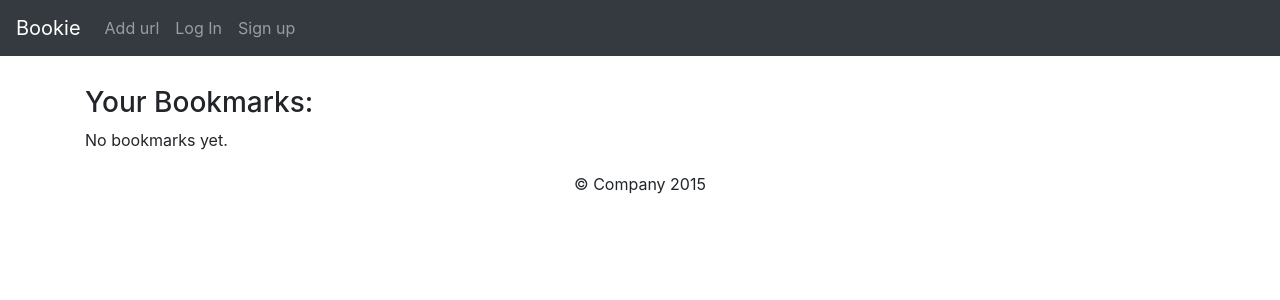
After one commit to ParikshithRaju/bookie, a Python web app: template templates/userPage.html in a window 1280 px wide. The commit adds this page. Shown: the top 300 px of the page. Run offline with Jinja, Linux system fonts and the light colour scheme; the template is opened without the code that fills it, so the values that code supplies are empty; some libraries are stand-ins or nearby versions.

Commit message:
added user page

```diff
--- a/__init__.py
+++ b/__init__.py
@@ -4,6 +4,7 @@ from flask import Flask
 from flask_sqlalchemy import SQLAlchemy
 from flask_login import LoginManager
 from flask_bcrypt import Bcrypt
+from flask_moment import Moment
 
 app = Flask(__name__)
 app.config['SECRET_KEY'] = "parikshithcr"
@@ -14,7 +15,9 @@ db = SQLAlchemy(app)
 
 login_manager = LoginManager()
 login_manager.session_protection = "strong"
-login_manager.login_view='login'
+login_manager.login_view = 'login'
 login_manager.init_app(app)
 
 bcrypt = Bcrypt(app)
+
+moment = Moment(app)
--- a/models.py
+++ b/models.py
@@ -31,5 +31,6 @@ class userDB(db.Model,UserMixin):
     password = db.Column(db.Text, nullable=False)
     bookmarks = db.relationship('bookmarkDB', backref='user', lazy='dynamic')
 
+
     def __repr__(self):
         return f'Username: {self.name}'
--- a/static/styles.css
+++ b/static/styles.css
@@ -16,3 +16,14 @@
 #login-page-box{
     margin-top: 5px;
 }
+
+ul{
+       list-style-type: none;
+}
+.card-footer{
+margin-top: 5px;
+}
+
+.container h3{
+    margin-top: 30px;
+}
--- a/templates/addUrlForm.html
+++ b/templates/addUrlForm.html
@@ -2,6 +2,7 @@
 {% extends "index.html" %}
 {% block mainContent %}
 <div class="container">
+  <h3 class="text-center">Add bookmark</h3>
   <form method="post">
     {{form.hidden_tag()}}
     {{ render_element(form.url,"bookmark","ex: https://www.facebook.com") }}
@@ -10,5 +11,5 @@
   </form>
 </div>
 {% endblock %}
-{% block bookmarks %}
+{% block recent_bookmarks %}
 {% endblock %}
--- a/templates/index.html
+++ b/templates/index.html
@@ -42,7 +42,7 @@
                     <a class="nav-link dropdown-toggle" href="#" id="navbarDropdown" role="button" data-toggle="dropdown" aria-haspopup="true" aria-expanded="false">
                         {{ user.name }}</a>
                         <div class="dropdown-menu" aria-labelledby="navbarDropdown">
-                              <a class="dropdown-item" href="#">Profile</a>
+                              <a class="dropdown-item" href= {{  url_for("user",userid=user.id)  }}>Profile</a>
                               <a class="dropdown-item" href={{url_for("logout")}}> Logout </a>
                         </div>
                     </li>
@@ -65,7 +65,7 @@
     </div>
     {% endblock %}
 
-    {% block bookmarks %}
+    {% block recent_bookmarks %}
     {% if user.is_authenticated %}
     <div class="container">
         <h3>Your recent bookmarks:</h3>
@@ -90,6 +90,8 @@
     <script src="https://cdn.jsdelivr.net/npm/popper.js@1.16.0/dist/umd/popper.min.js" integrity="sha384-Q6E9RHvbIyZFJoft+2mJbHaEWldlvI9IOYy5n3zV9zzTtmI3UksdQRVvoxMfooAo" crossorigin="anonymous"></script>
     <script src="https://stackpath.bootstrapcdn.com/bootstrap/4.5.0/js/bootstrap.min.js" integrity="sha384-OgVRvuATP1z7JjHLkuOU7Xw704+h835Lr+6QL9UvYjZE3Ipu6Tp75j7Bh/kR0JKI" crossorigin="anonymous"></script>
     <srcipt src="../static/script.js"></srcipt>
+        {{ moment.include_jquery() }}
+        {{ moment.include_moment() }}
 </body>
 
 </html>
--- a/templates/login.html
+++ b/templates/login.html
@@ -2,6 +2,7 @@
 {% from "macros.html" import render_element %}
 {% block mainContent %}
 <div class="container" id="login-page-box">
+    <h3 class="text-center">Login</h3>
     {% with messages = get_flashed_messages(with_categories=true) %}
         {% if messages %}
             {% for category,message in messages %}
@@ -28,5 +29,5 @@
   </form>
 </div>
 {% endblock %}
-{% block bookmarks %}
+{% block recent_bookmarks %}
 {% endblock %}
--- a/templates/macros.html
+++ b/templates/macros.html
@@ -32,9 +32,9 @@
             {% for bookmark in bookmarks %}
               <div class="card col-md-4 col-xs-12 col-sm-6" style="width: 18rem;">
                   <div class="card-body">
-                      <h5 class="card-title">{{ bookmark.description }}</h5>
-                      <p class="card-text">{{ bookmark.url }}</p>
-                      <a href="{{ bookmark.url }}" target="_blank" class="btn btn-primary">Go to link</a>
+                      <h5 class="card-title">{{ bookmark.description | truncate(50,killwords=True) }}</h5>
+                      <p class="card-text">{{ bookmark.url | truncate(50,killwords=True) }}</p>
+                      <a href="{{ bookmark.url }}" target="_blank" class="btn btn-dark">Go to link</a>
                   </div>
               </div>
             {% endfor %}
--- a/templates/signup.html
+++ b/templates/signup.html
@@ -2,6 +2,7 @@
 {% from "macros.html" import render_element %}
 {% block mainContent %}
 <div class="container">
+    <h3 class="text-center">Sign Up</h3>
     <form method="post">
         {{form.hidden_tag()}}
         {{ render_element(form.name,"name","ex: Parikshith C R") }}
@@ -12,5 +13,5 @@
   </form>
 </div>
 {% endblock %}
-{% block bookmarks %}
+{% block recent_bookmarks %}
 {% endblock %}
--- /dev/null
+++ b/templates/userPage.html
@@ -0,0 +1,16 @@
+{% extends "index.html" %}
+
+{% block mainContent %}
+    <div class="container">
+        <h3>Your Bookmarks:</h3>
+        {% if user.bookmarks.count()>0 %}
+            {% with bookmarks=user.bookmarks.all() %}
+                {% include "bookmark_list.html" %}
+            {% endwith %}
+        {% else %}
+            No bookmarks yet.
+        {% endif %}
+    </div>
+{% endblock %}
+{% block recent_bookmarks %}
+{% endblock %}
```
Also changed, not shown: templates/bookmark_list.html (added, +18 -0 lines), views.py (+8 -2 lines), myDatabase.db.
